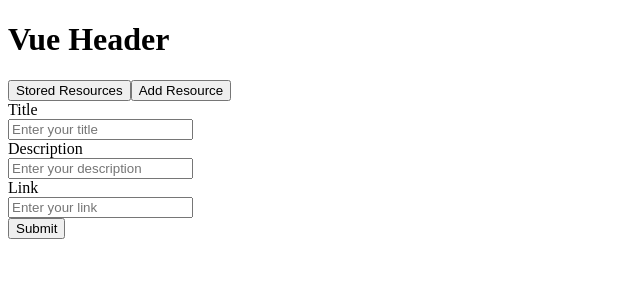
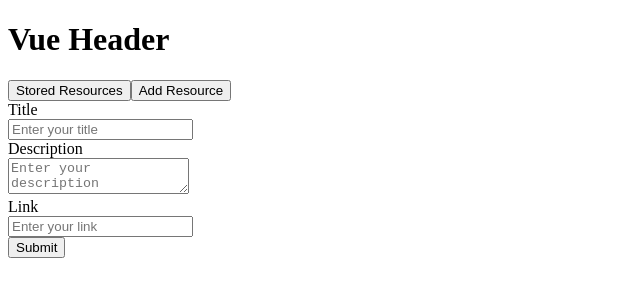
Before and after one commit to jie10/Learn-Vue-Taildwind, a Vue app: page / in a window 1280 px wide. Both pictures are taken after a click on the button "Add Resource". Shown: the top 300 px of the page, without its empty margins (0-640 px from the left). Built offline with nearby package versions, Linux system fonts and the light colour scheme.

Commit message:
Update AddResource.vue

```diff
--- a/src/components/learning-resources/AddResource.vue
+++ b/src/components/learning-resources/AddResource.vue
@@ -5,7 +5,7 @@
         <label class="block text-sm font-medium text-gray-700" for="title">Title</label>
         <div class="mt-1">
           <input id="title"
-                 class="form-input shadow-sm focus:ring-indigo-500 md:w-full sm:w-full xl:w-72 focus:border-indigo-500 block  sm:text-sm border-gray-300 rounded-md"
+                 class="form-input shadow-sm focus:ring-indigo-500 w-full focus:border-indigo-500 block  sm:text-sm border-gray-300 rounded-md"
                  name="title"
                  placeholder="Enter your title"
                  type="text"/>
@@ -14,18 +14,18 @@
       <div>
         <label class="block text-sm font-medium text-gray-700" for="description">Description</label>
         <div class="mt-1">
-          <input id="description"
-                 class="form-input shadow-sm focus:ring-indigo-500 sm:w-full focus:border-indigo-500 block w-1/4 sm:text-sm border-gray-300 rounded-md"
-                 name="description"
-                 placeholder="Enter your description"
-                 type="text"/>
+          <textarea id="description"
+                    class="form-input shadow-sm focus:ring-indigo-500 w-full focus:border-indigo-500 block w-1/4 sm:text-sm border-gray-300 rounded-md"
+                    name="description"
+                    placeholder="Enter your description"
+                    type="text"/>
         </div>
       </div>
       <div>
         <label class="block text-sm font-medium text-gray-700" for="link">Link</label>
         <div class="mt-1">
           <input id="link"
-                 class="form-input shadow-sm focus:ring-indigo-500 sm:w-full focus:border-indigo-500 block w-1/4 sm:text-sm border-gray-300 rounded-md"
+                 class="form-input shadow-sm focus:ring-indigo-500 w-full focus:border-indigo-500 block w-1/4 sm:text-sm border-gray-300 rounded-md"
                  name="link"
                  placeholder="Enter your link"
                  type="text"/>
```
